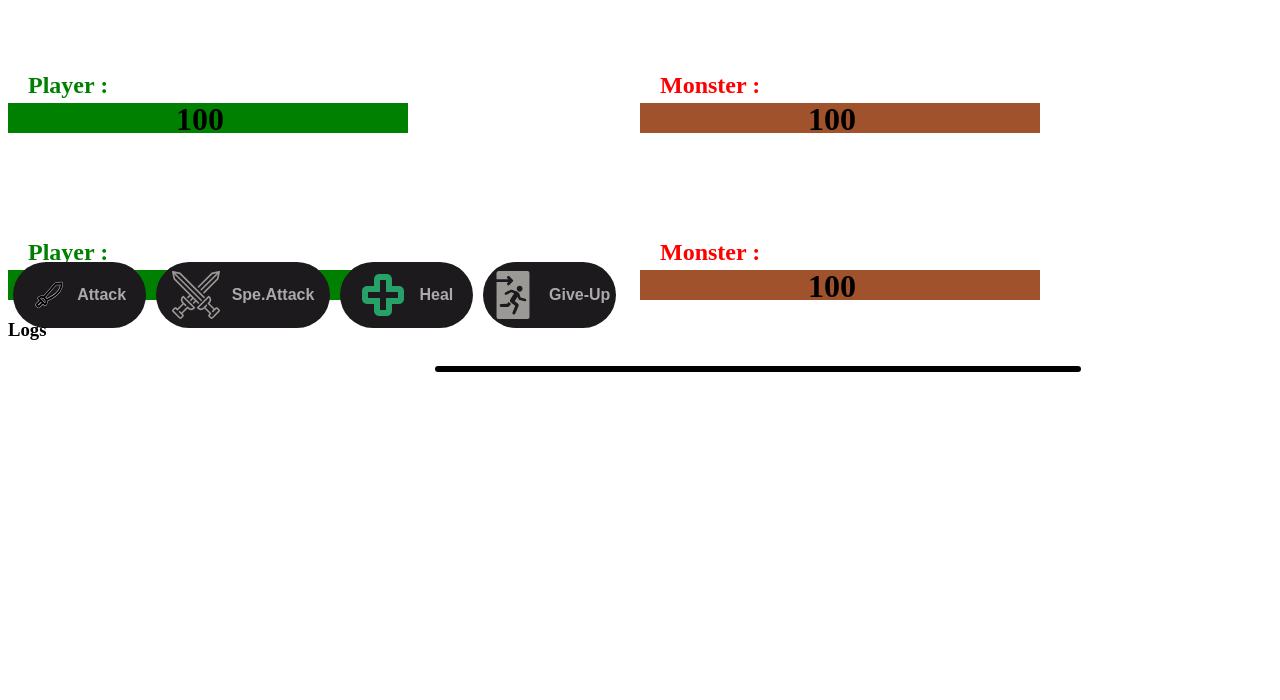
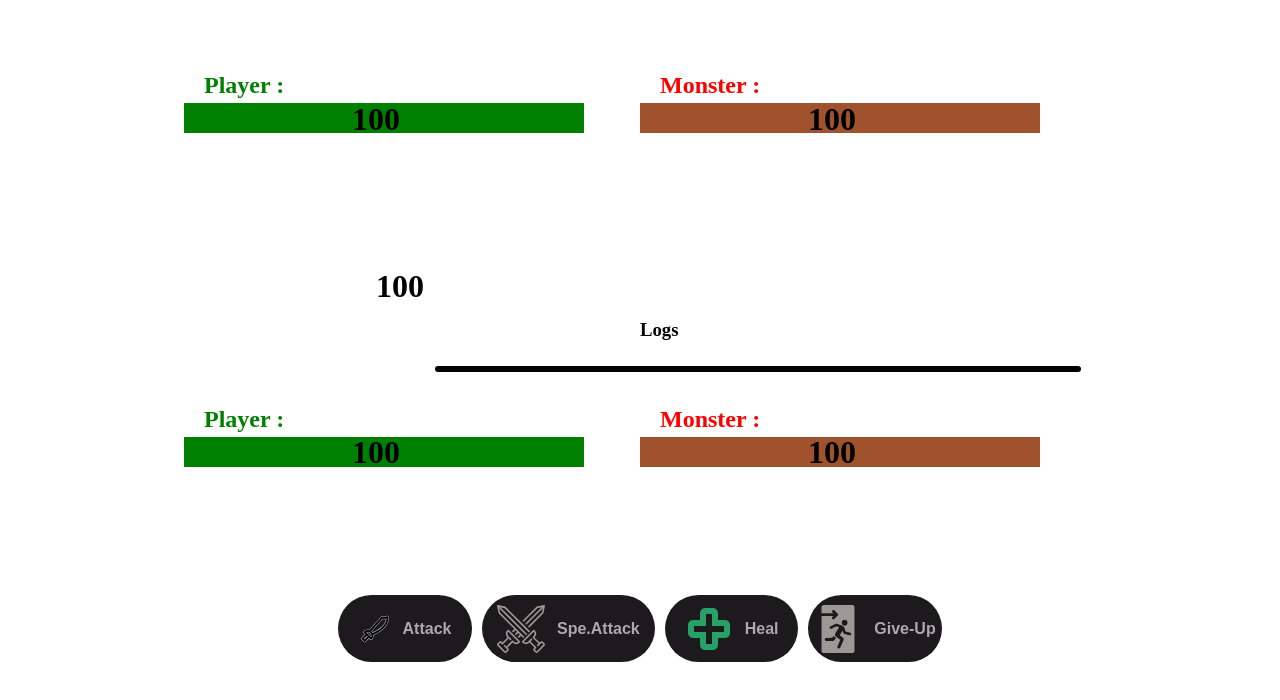
Before and after one commit to AoiLeyos/MonsterSlayerAngular, an Angular app: page / in a window 1280 px wide. Shown: the top 700 px of the page. Built offline with nearby package versions, Linux system fonts and the light colour scheme.

Commit message:
style(app.component.css)change main background color & display grid

```diff
--- a/src/app/app.component.css
+++ b/src/app/app.component.css
@@ -0,0 +1,15 @@
+* {
+    display: grid;
+    justify-content: center;
+    grid-template-rows: 1fr 1fr;
+}
+
+main {
+    background-color: grey;
+    margin: 40px 20px 0 20px;
+    padding-bottom: 240px;
+}
+
+app-buttons {
+    height: 100px;
+}
```
